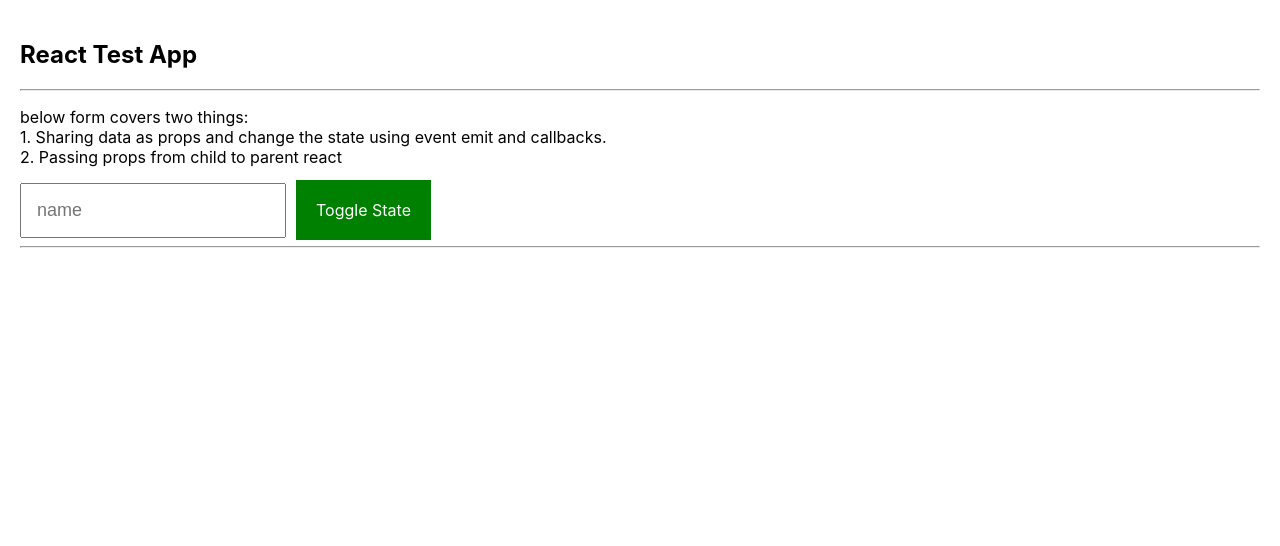
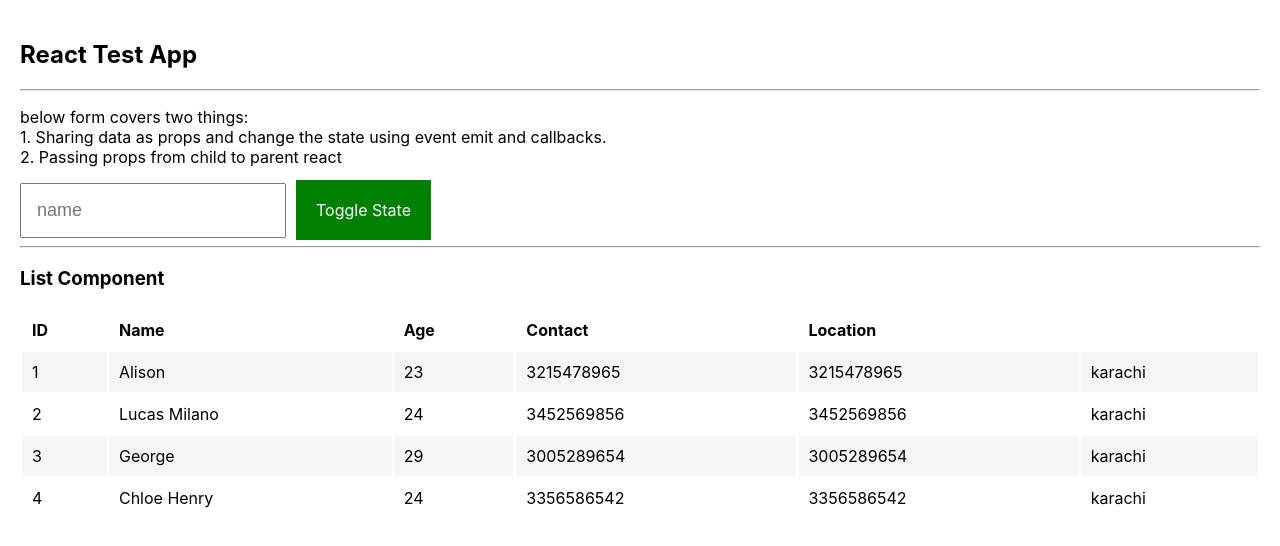
Before and after one commit to muhammadawaisshaikh/create-react-app, a React (Create React App) app: page / in a window 1280 px wide. Shown: the top 546 px of the page. Built offline with nearby package versions, Linux system fonts and the light colour scheme.

Commit message:
working with mock.json to iterate and conditional classes

```diff
--- a/src/components/Main.js
+++ b/src/components/Main.js
@@ -1,6 +1,7 @@
 import React, { Component } from 'react';
 
 import Form from './form/Form'
+import List from '../shared/list/List';
 
 export default class Main extends Component {
     constructor(props) {
@@ -29,7 +30,7 @@ export default class Main extends Component {
                 <Form toggle={this.state.toggle} toggler={this.handleToggler} />
 
                 <hr />
-
+                <List />
             </div>
         );
     }
--- a/src/index.css
+++ b/src/index.css
@@ -11,3 +11,15 @@ code {
   font-family: source-code-pro, Menlo, Monaco, Consolas, 'Courier New',
     monospace;
 }
+
+table tr th, table tr td {
+  padding: 10px;
+}
+
+.filled {
+  background-color: #f5f5f5;
+}
+
+.no-filled {
+  background-color: transparent;
+}
--- a/src/shared/list/List.js
+++ b/src/shared/list/List.js
@@ -1,12 +1,39 @@
-import React, { useState, Component } from 'react';
+import React from 'react';
+import Data from './MockData.json';
 
 const List = function (props) {
 
-    console.log("Props in List :", props)
+    console.log("Props in List :", props);
+
+    const data = Data;
 
     return (
         <div>
-            List Component
+            <h3>List Component</h3>
+
+            <table width="100%" style={{textAlign: 'left'}}>
+                <tr>
+                    <th>ID</th>
+                    <th>Name</th>
+                    <th>Age</th>
+                    <th>Contact</th>
+                    <th>Location</th>
+                </tr>
+                {
+                    data.map((item, index) => {
+                        return (
+                            <tr key={index} className={ index%2==0 ? "filled" : "no-filled" }>
+                                <td>{item.id}</td>
+                                <td>{item.name}</td>
+                                <td>{item.age}</td>
+                                <td>{item.contact}</td>
+                                <td>{item.contact}</td>
+                                <td>{item.location}</td>
+                            </tr>
+                        );
+                    })
+                }
+            </table>
         </div>
     );
 }
--- /dev/null
+++ b/src/shared/list/MockData.json
@@ -0,0 +1,30 @@
+[
+    {
+        "id": 1,
+        "name": "Alison",
+        "age": 23,
+        "contact": 3215478965,
+        "location": "karachi"
+    },
+    {
+        "id": 2,
+        "name": "Lucas Milano",
+        "age": 24,
+        "contact": 3452569856,
+        "location": "karachi"
+    },
+    {
+        "id": 3,
+        "name": "George",
+        "age": 29,
+        "contact": 3005289654,
+        "location": "karachi"
+    },
+    {
+        "id": 4,
+        "name": "Chloe Henry",
+        "age": 24,
+        "contact": 3356586542,
+        "location": "karachi"
+    }
+]
```
